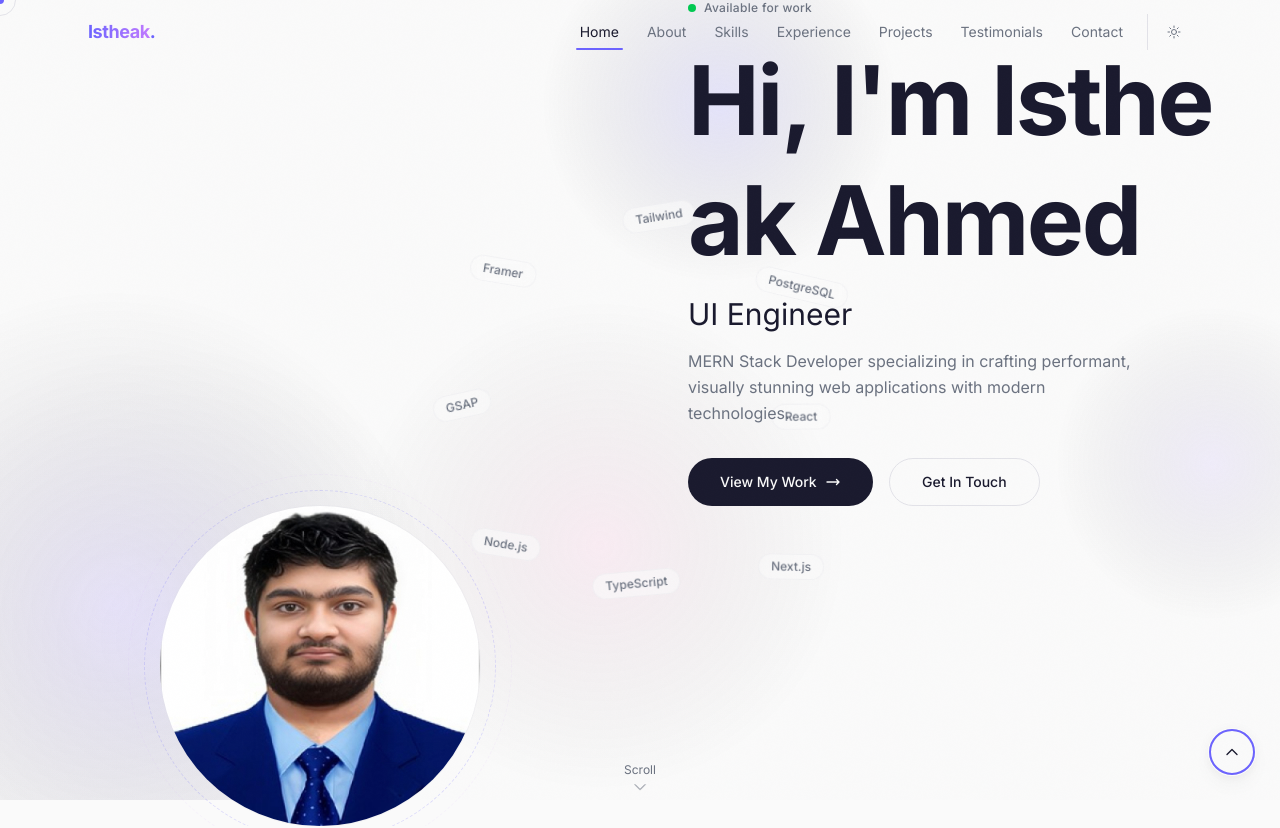
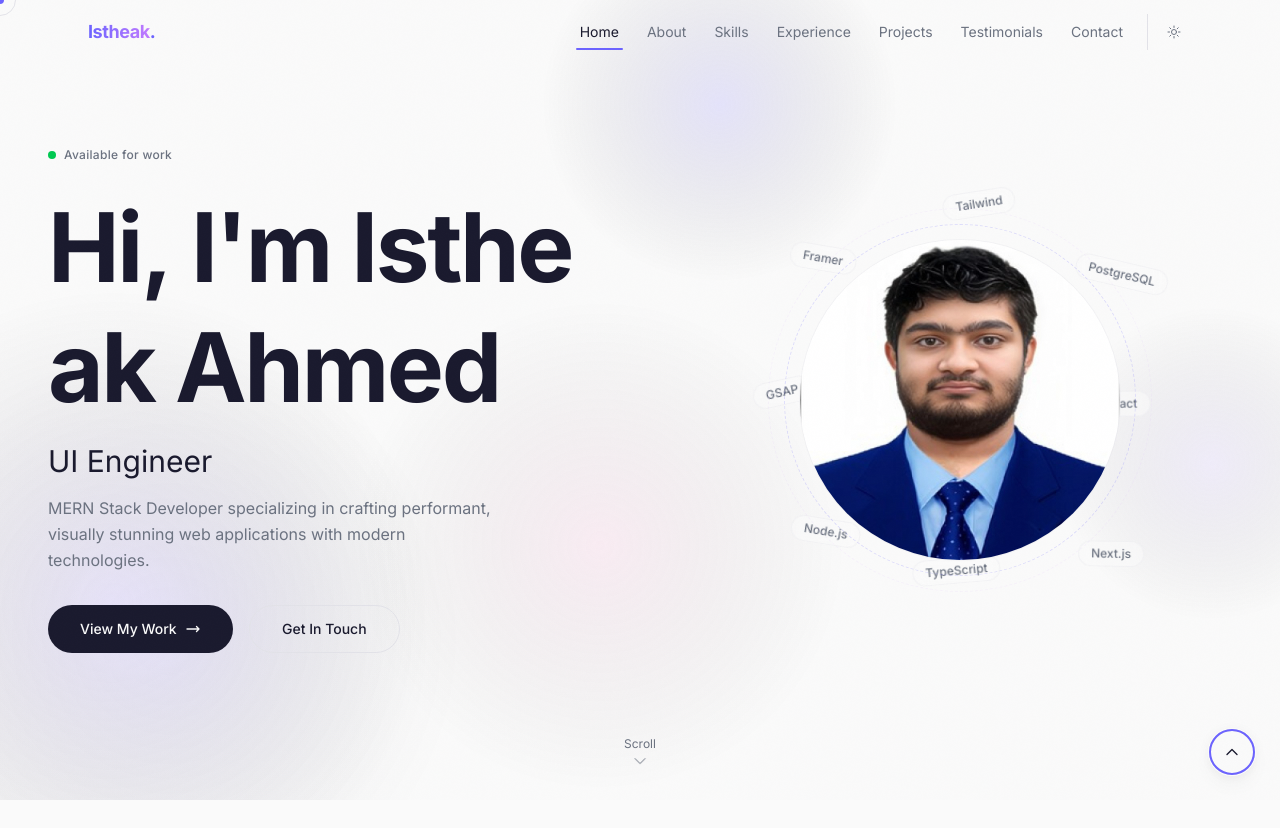
Before and after one commit to Istheaksayem/Istheak-new-portfolio, a Next.js app: page / in a window 1280 px wide. Shown: the top 828 px of the page. Built offline with nearby package versions, Linux system fonts and the light colour scheme.

Commit message:
feat: implement Hero section with animations and profile details

```diff
--- a/src/components/sections/Hero.tsx
+++ b/src/components/sections/Hero.tsx
@@ -27,10 +27,8 @@ export function Hero() {
       className="relative grid min-h-screen items-center overflow-hidden lg:grid-cols-2"
     >
       <GradientMesh />
-      <div className="hidden lg:block">
-        <FloatingBadges />
-      </div>
 
+      {/* LEFT — Text Content */}
       <div className="relative z-10 flex flex-col justify-center px-6 py-20 lg:px-12 lg:py-0">
         <motion.div
           initial={{ opacity: 0, y: 10 }}
@@ -103,7 +101,9 @@ export function Hero() {
         </motion.div>
       </div>
 
+      {/* RIGHT — Image + Floating Badges */}
       <div className="relative hidden items-center justify-center lg:flex">
+        <FloatingBadges />
         <motion.div
           initial={{ opacity: 0, scale: 0.8 }}
           animate={{ opacity: 1, scale: 1 }}
```
